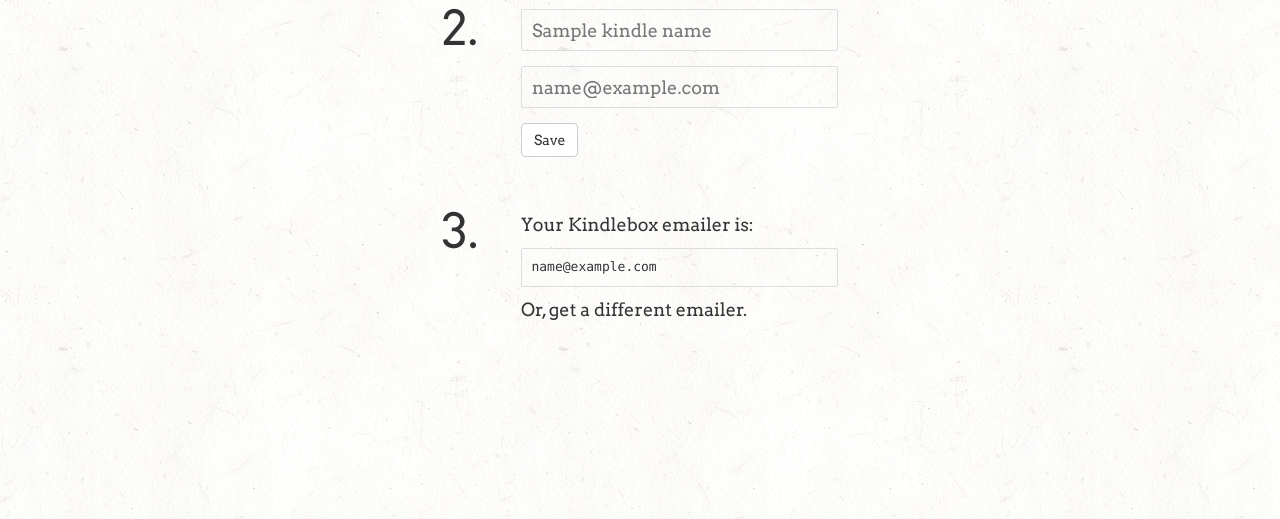
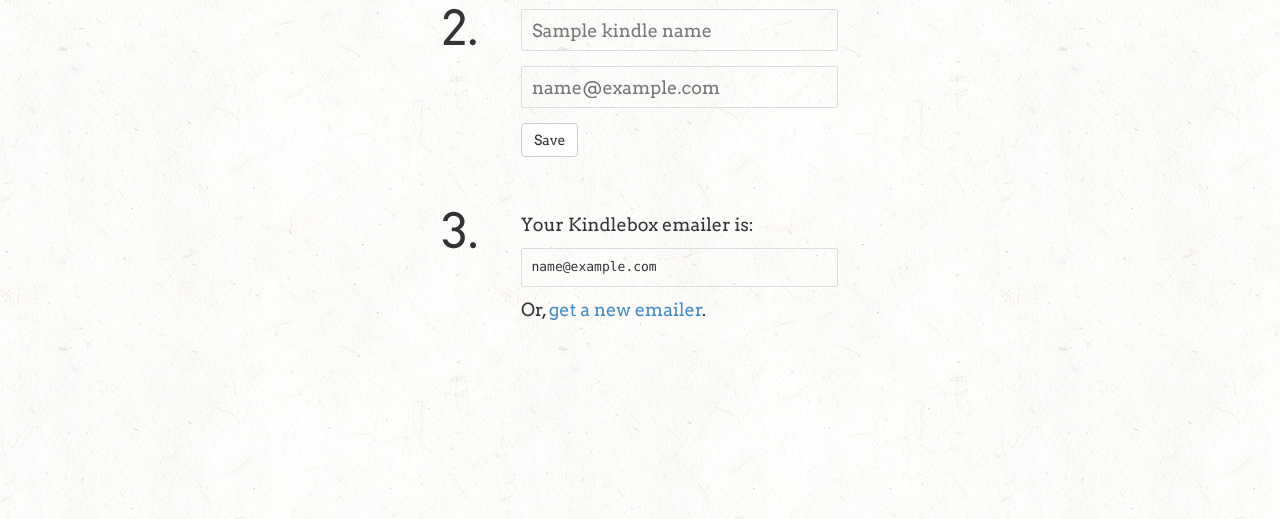
Before and after one commit to stephanie-wang/kindlebox, a Flask app: template templates/index.html in a window 1280 px wide. Shown: the part 244-763 px from the top of the page. Run offline with Flask 2, Linux system fonts and the light colour scheme; the template is opened without the code that fills it: most values are stand-ins (such as "Sample title", 1, 10 or a date in 2020); parts of the project's set-up code (start-up, migrations or seed data) failed here and were passed over; some libraries are stand-ins or nearby versions; some web fonts are replaced.

Commit message:
new emailer link

```diff
--- a/templates/index.html
+++ b/templates/index.html
@@ -58,7 +58,8 @@
             Your Kindlebox emailer is:
             <pre class="instruction-action">{{ emailer }}</pre>
         {% endif %}
-        Or, get a different emailer.
+        Or,
+        <a href="{{ url_for('new_emailer') }} " method="post">get a new emailer</a>.
     </div>
 </div>
 
```
